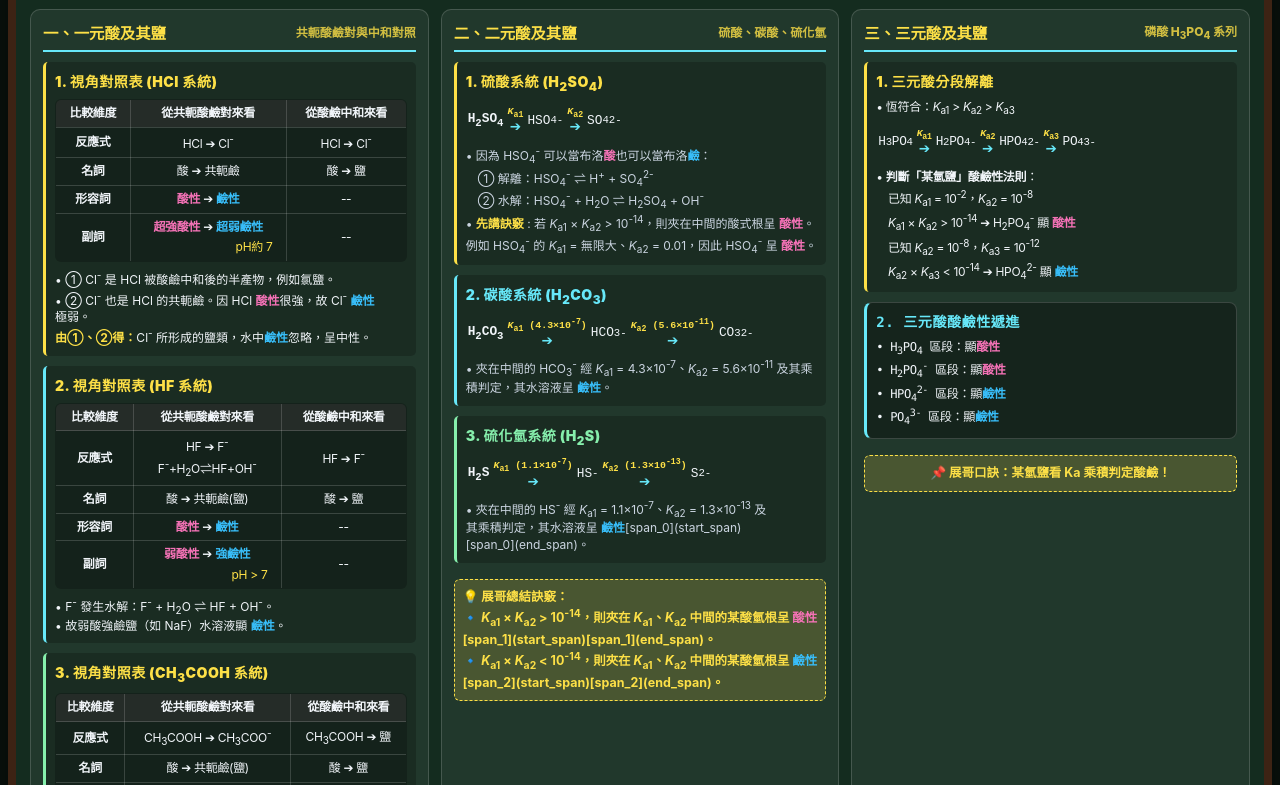
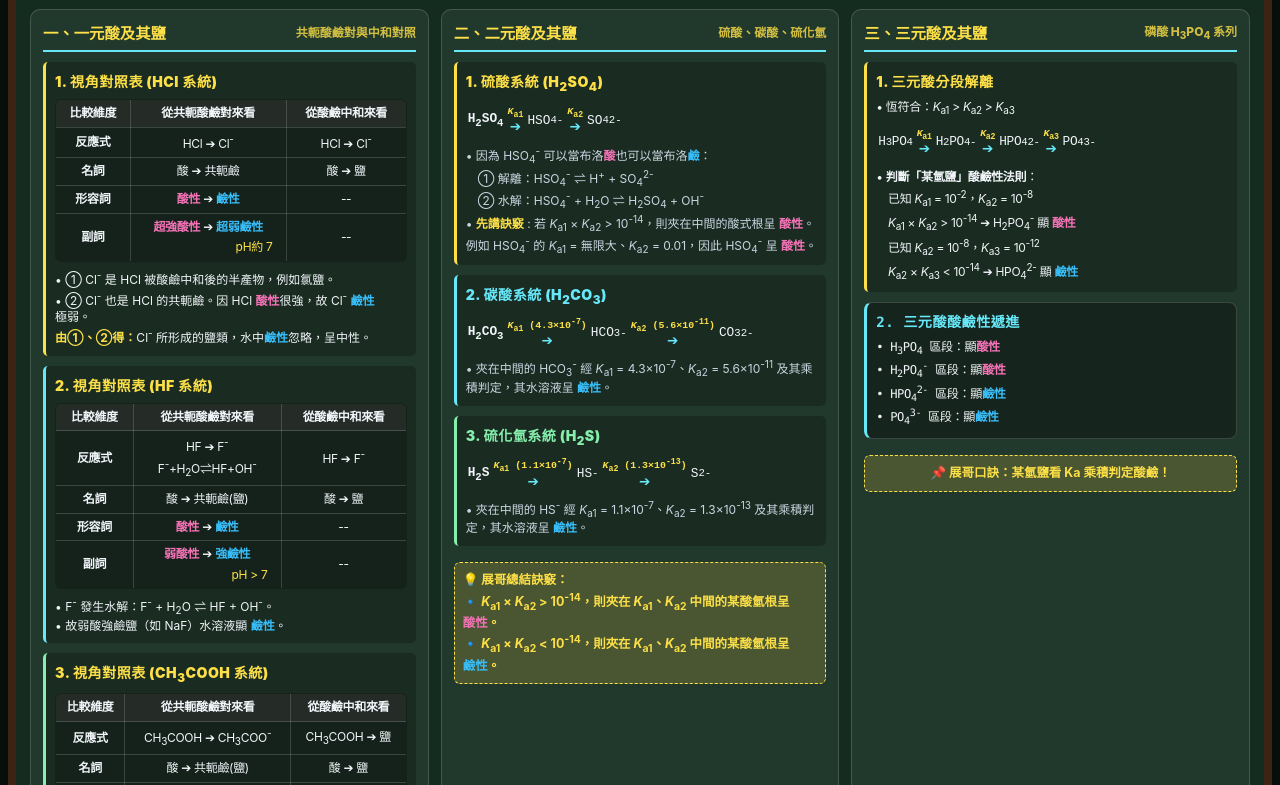
Before and after one commit to Jelly-ChinChan/Acid-base-hand-out9, a plain HTML site: page index.html in a window 1280 px wide. Shown: the part 157-942 px from the top of the page. Drawn offline with Linux system fonts and the light colour scheme.

Commit message:
Update content and page views in index.html

```diff
--- a/index.html
+++ b/index.html
@@ -688,14 +688,14 @@
             </div>
           </div>
           <div style="font-size:0.75rem; margin-top:4px; line-height:1.4; color:var(--text-sub);">
-            • 夾在中間的 HS<sup>-</sup> 經 <i>K</i><sub>a1</sub> = 1.1×10<sup>-7</sup>、<i>K</i><sub>a2</sub> = 1.3×10<sup>-13</sup> 及其乘積判定，其水溶液呈 <b class="txt-base">鹼性</b>[span_0](start_span)[span_0](end_span)。
+            • 夾在中間的 HS<sup>-</sup> 經 <i>K</i><sub>a1</sub> = 1.1×10<sup>-7</sup>、<i>K</i><sub>a2</sub> = 1.3×10<sup>-13</sup> 及其乘積判定，其水溶液呈 <b class="txt-base">鹼性</b>。
           </div>
         </div>
 
         <div class="note-pill">
           💡 <b>展哥總結訣竅</b>：<br>
-          🔹 <i>K</i><sub>a1</sub> × <i>K</i><sub>a2</sub> &gt; 10<sup>-14</sup>，則夾在 <i>K</i><sub>a1</sub>、<i>K</i><sub>a2</sub> 中間的某酸氫根呈 <b class="txt-acid">酸性</b>[span_1](start_span)[span_1](end_span)。<br>
-          🔹 <i>K</i><sub>a1</sub> × <i>K</i><sub>a2</sub> &lt; 10<sup>-14</sup>，則夾在 <i>K</i><sub>a1</sub>、<i>K</i><sub>a2</sub> 中間的某酸氫根呈 <b class="txt-base">鹼性</b>[span_2](start_span)[span_2](end_span)。
+          🔹 <i>K</i><sub>a1</sub> × <i>K</i><sub>a2</sub> &gt; 10<sup>-14</sup>，則夾在 <i>K</i><sub>a1</sub>、<i>K</i><sub>a2</sub> 中間的某酸氫根呈 <b class="txt-acid">酸性</b>。<br>
+          🔹 <i>K</i><sub>a1</sub> × <i>K</i><sub>a2</sub> &lt; 10<sup>-14</sup>，則夾在 <i>K</i><sub>a1</sub>、<i>K</i><sub>a2</sub> 中間的某酸氫根呈 <b class="txt-base">鹼性</b>。
         </div>
       </div>
 
@@ -862,7 +862,7 @@
       <div>展氏新解 · 多元酸鹽的酸鹼性</div>
       <div class="footer-copyright">© 展氏新解 版權所有</div>
       <div style="font-size:0.78rem; opacity:0.85; margin-top:4px;">
-        👀 累計點閱：<span id="pageViews" style="color:var(--chalk-yellow); font-weight:bold;">636</span> 次
+        👀 累計點閱：<span id="pageViews" style="color:var(--chalk-yellow); font-weight:bold;">637</span> 次
       </div>
     </div>
 
```
